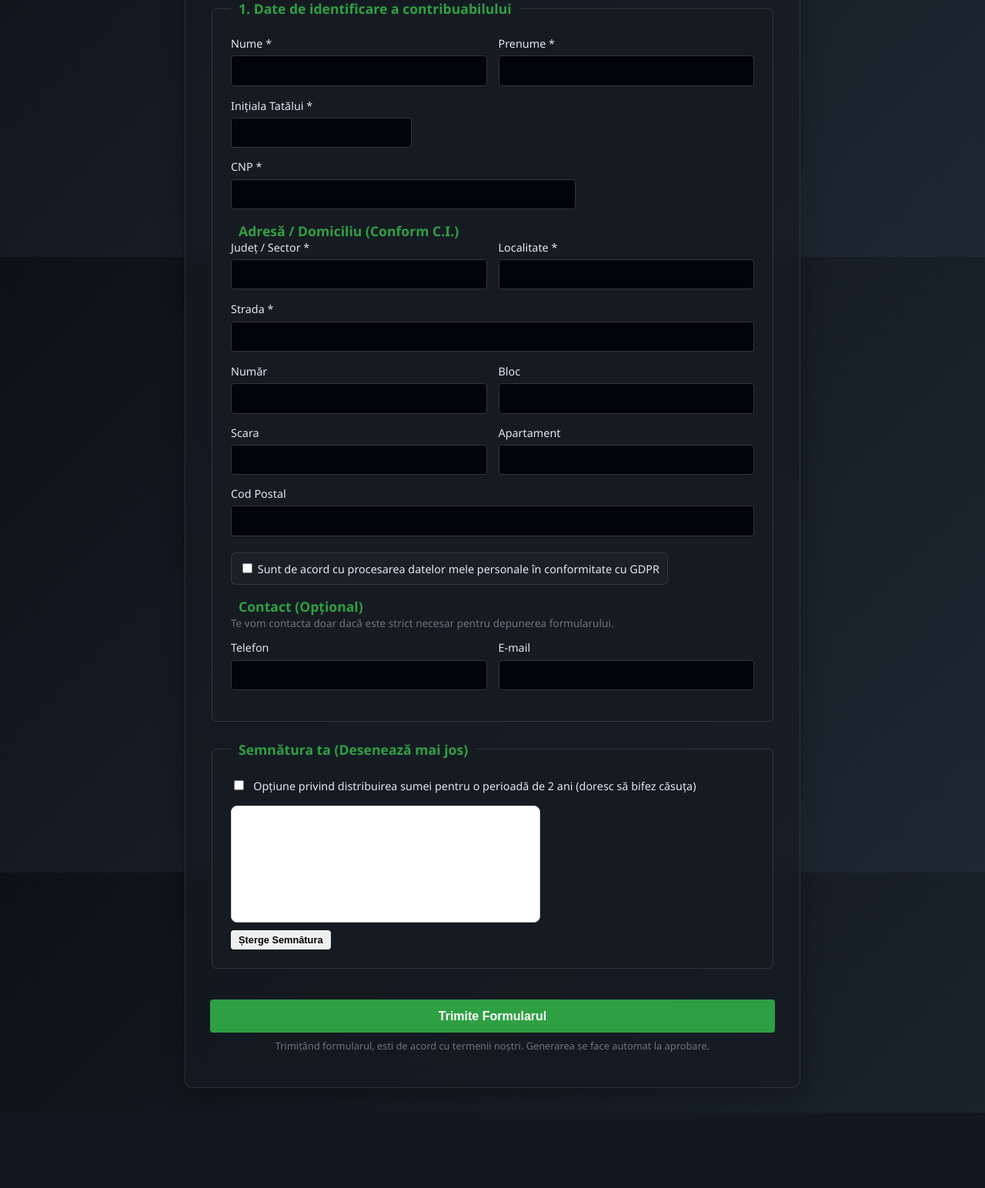
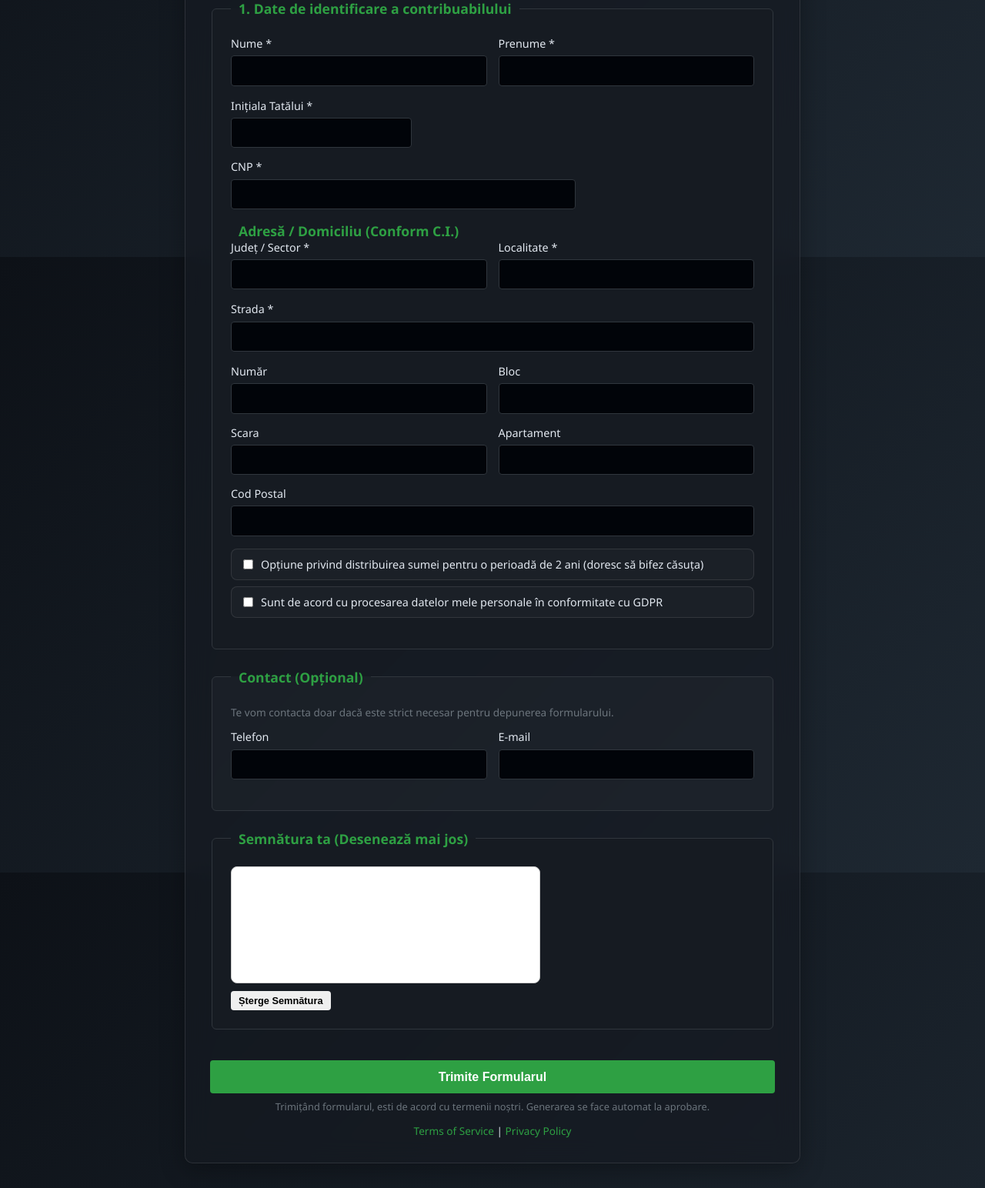
Before and after one commit to softhoarders/form-230, a Flask app: page / in a window 1280 px wide. Shown: the part 466-2010 px from the top of the page at 77% size. Before the commit the page ends 1880 px from the top, so only its background shows below. Run offline with Flask 3, Linux system fonts and the light colour scheme; a map, chart or similar area stays blank; some libraries are stand-ins or nearby versions.

Commit message:
feat: Add Terms of Service and Privacy Policy pages; implement glass checkbox style for consent options

```diff
--- a/app.py
+++ b/app.py
@@ -302,6 +302,15 @@ def index():
         return redirect(url_for('index'))
     return render_template('index.html')
 
+
+@app.route('/tos')
+def tos():
+    return render_template('tos.html')
+
+@app.route('/privacy')
+def privacy():
+    return render_template('privacy.html')
+
 @app.route('/login', methods=['GET', 'POST'])
 def login():
     if request.method == 'POST':
--- a/static/style.css
+++ b/static/style.css
@@ -517,3 +517,19 @@ body.dark-mode .pill-lang-switcher .lang-pill:hover {
     border: 1px solid var(--glass-border);
     font-size: 0.9em;
 }
+
+/* Glass Checkbox */
+.glass-checkbox {
+    background: rgba(128, 128, 128, 0.05);
+    border: 1px solid var(--glass-border, rgba(255,255,255,0.1));
+    border-radius: 8px;
+    padding: 10px 15px;
+    transition: all 0.3s ease;
+}
+.glass-checkbox:hover {
+    background: rgba(128, 128, 128, 0.1);
+}
+.glass-checkbox input {
+    margin: 0;
+    cursor: pointer;
+}
--- a/templates/index.html
+++ b/templates/index.html
@@ -81,11 +81,20 @@
                 </div>
             </div>
 
-            <div class="row mb-1"><div class="gdpr-consent">
-        <input type="checkbox" id="gdpr-consent" name="gdpr-consent" required>
-        <label for="gdpr-consent">{{ t.gdpr_consent }}</label>
-    </div></div>
-            <legend class="mt-2">{{ t.contact_title }}</legend>
+
+            <label class="glass-checkbox input-container mb-1 mt-1" style="display: flex; align-items: center; gap: 10px; cursor: pointer;">
+                <input type="checkbox" id="doi_ani" name="doi_ani">
+                <span>{{ t.doi_ani }}</span>
+            </label>
+
+            <label class="glass-checkbox input-container mb-2" style="display: flex; align-items: center; gap: 10px; cursor: pointer;">
+                <input type="checkbox" id="gdpr-consent" name="gdpr-consent" required>
+                <span>{{ t.gdpr_consent }}</span>
+            </label>
+        </fieldset>
+
+        <fieldset class="mt-2 text-fieldset" style="background: rgba(128,128,128,0.05);">
+            <legend>{{ t.contact_title }}</legend>
             <p class="text-muted" style="margin-top: 0; font-size: 0.85rem;">{{ t.contact_desc }}</p>
             <div class="row">
                 <div class="form-group col-2">
@@ -101,10 +110,7 @@
 
         <fieldset class="mt-2">
             <legend>{{ t.signature_label }}</legend>
-            <div style="margin-bottom: 15px;">
-                <input type="checkbox" id="doi_ani" name="doi_ani">
-                <label for="doi_ani" style="display:inline; margin-left: 5px;">{{ t.doi_ani }}</label>
-            </div>
+
             <div class="signature-container" style="border: 1px solid #ccc; background: #fff; width: 100%; max-width: 400px; height: 150px; border-radius: 8px; position: relative; margin-bottom: 10px;">
                 <canvas id="user-signature-pad" style="width: 100%; height: 100%; border-radius: 8px; touch-action: none;"></canvas>
             </div>
@@ -116,6 +122,10 @@
             <div class="cf-turnstile mt-2" data-sitekey="1x00000000000000000000AA"></div>
             <button type="submit" class="btn btn-primary mt-2">{{ t.submit_btn }}</button>
             <p class="terms mt-1">{{ t.terms }}</p>
+<div class="legal-links text-center mt-1" style="font-size: 0.85rem;">
+    <a href="{{ url_for('tos') }}" style="color: var(--primary); text-decoration: none;">Terms of Service</a> |
+    <a href="{{ url_for('privacy') }}" style="color: var(--primary); text-decoration: none;">Privacy Policy</a>
+</div>
         </div>
     </form>
 </div>
```
Also changed, not shown: templates/privacy.html (added, +16 -0 lines), templates/tos.html (added, +16 -0 lines).
